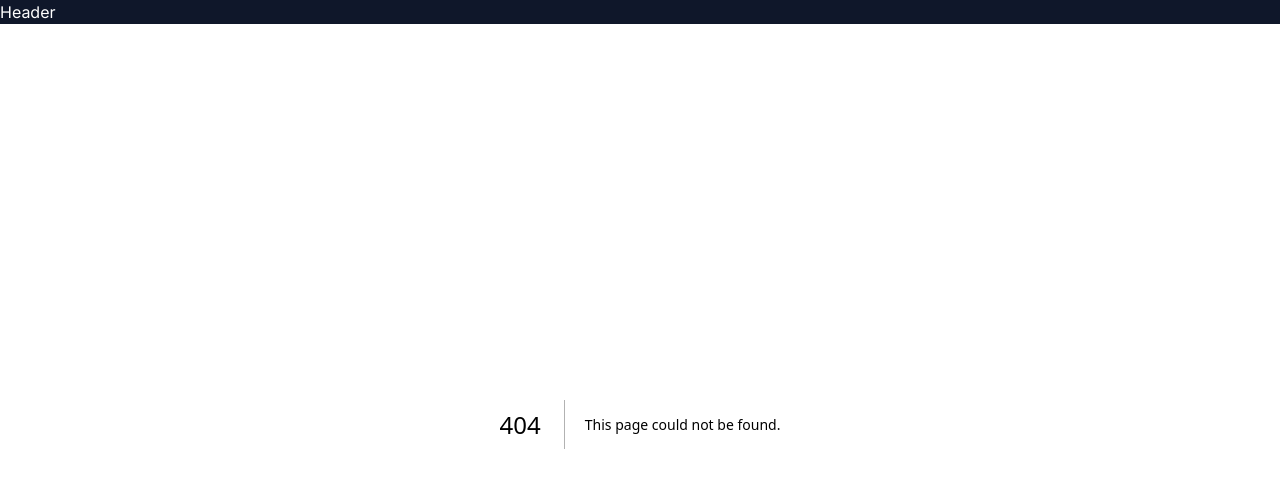
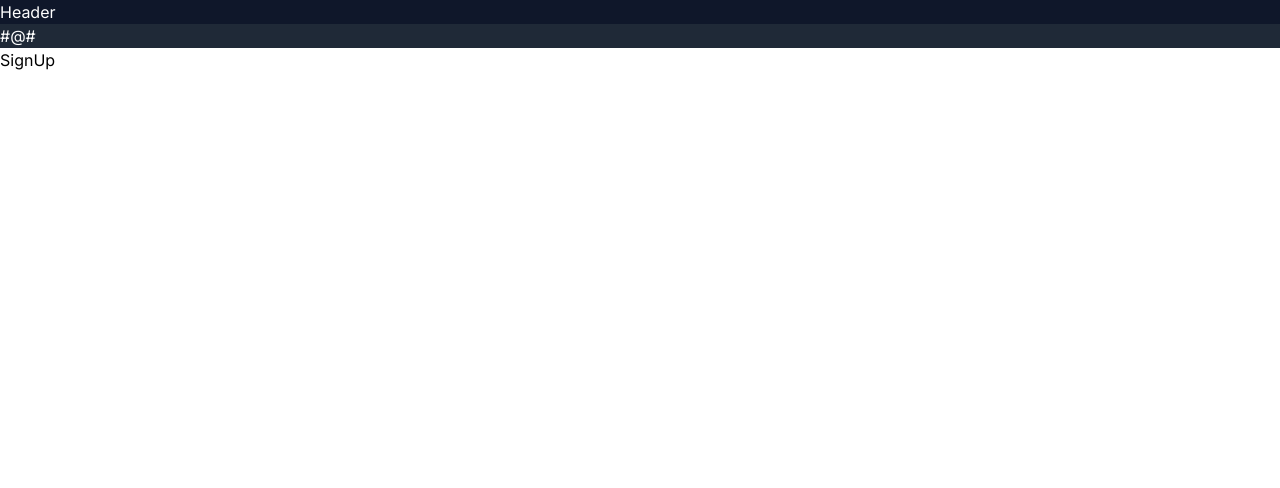
Before and after one commit to Ca-byte/nextjs13, a Next.js app: page /sign-up in a window 1280 px wide. Before the commit this address had no page. Shown: the top 488 px of the page. Built offline with nearby package versions, Linux system fonts and the light colour scheme.

Commit message:
dynamic groups and routes

```diff
--- /dev/null
+++ b/src/app/(auth)/layout.tsx
@@ -0,0 +1,10 @@
+import { ReactNode } from "react";
+
+export default function AuthLayout({children} : { children: ReactNode }) {
+  return (
+		<>
+			<p className="bg-gray-800 text-white">#@#</p>
+			<div>{children}</div>
+		</>
+  )
+}
--- /dev/null
+++ b/src/app/(auth)/sign-in/page.tsx
@@ -0,0 +1,5 @@
+export default function SignIn(){
+	return(
+	<h1>SignIn</h1>
+	)
+}
--- /dev/null
+++ b/src/app/(auth)/sign-up/page.tsx
@@ -0,0 +1,6 @@
+export default function SignUp(){
+	return(
+
+		<h1>SignUp</h1>
+	)
+}
--- /dev/null
+++ b/src/app/catalog/product/[...data]/page.tsx
@@ -0,0 +1,17 @@
+interface ProductProps {
+  params:{
+    data: string[];
+  }
+}
+
+
+export default function Product({params}: ProductProps) {
+  const [productId, size, color ]= params.data
+  return (
+   <div>
+    <p>Product: {productId}</p>
+    <p>Size: {size}</p>
+    <p>Color: {color}</p>
+   </div>
+  )
+}
--- a/src/app/catalog/product/page.tsx
+++ /dev/null
@@ -1,5 +0,0 @@
-export default function Product() {
-  return (
-   <h1>Product</h1>
-  )
-}
```
